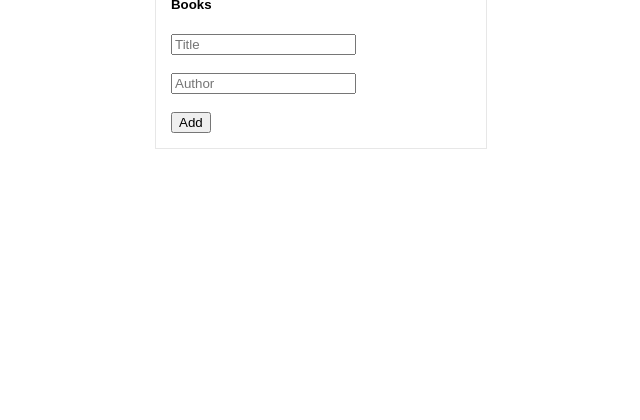
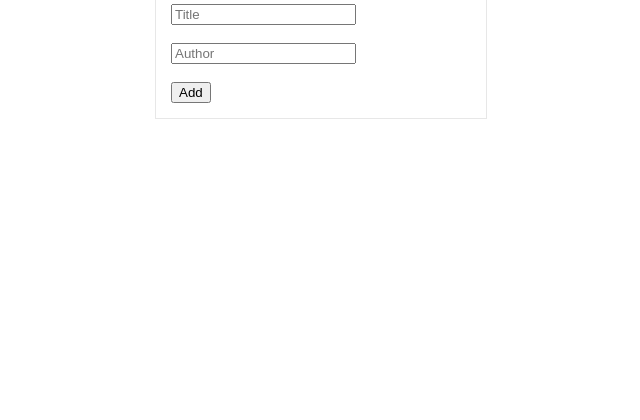
Before and after one commit to lolashot/Awesome-Books, a plain HTML site: page index.html in a window 1280 px wide. Shown: the part 380-800 px from the top of the page, without its empty margins (319-959 px from the left). Drawn offline with nearby package versions, Linux system fonts and the light colour scheme.

Commit message:
update html

```diff
--- a/index.html
+++ b/index.html
@@ -12,7 +12,6 @@
     <h2 class="mb-3">Awesome books</h2>
     <div id="books">
     </div>
-    <h5 class="text-center my-3">Books</h5>
     <form class="" id="form">
     <div class="">
       <input type="text" class="" placeholder="Title" name="" id="titleInput">
```
